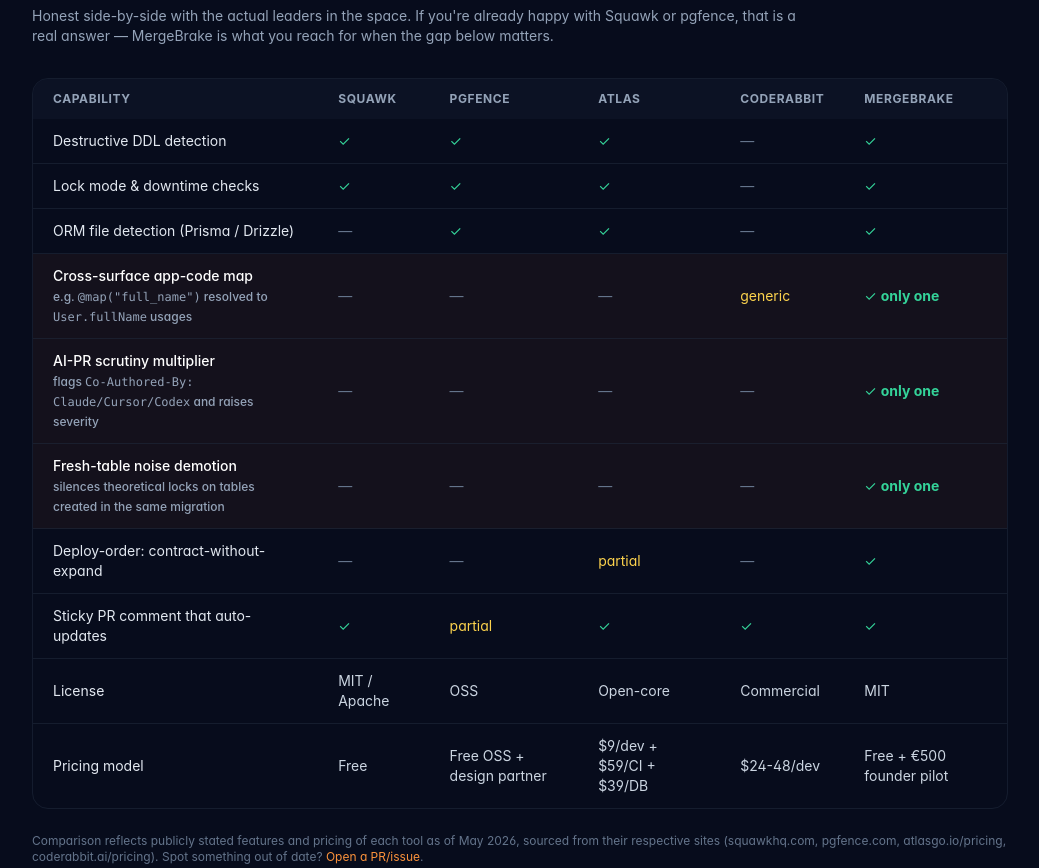
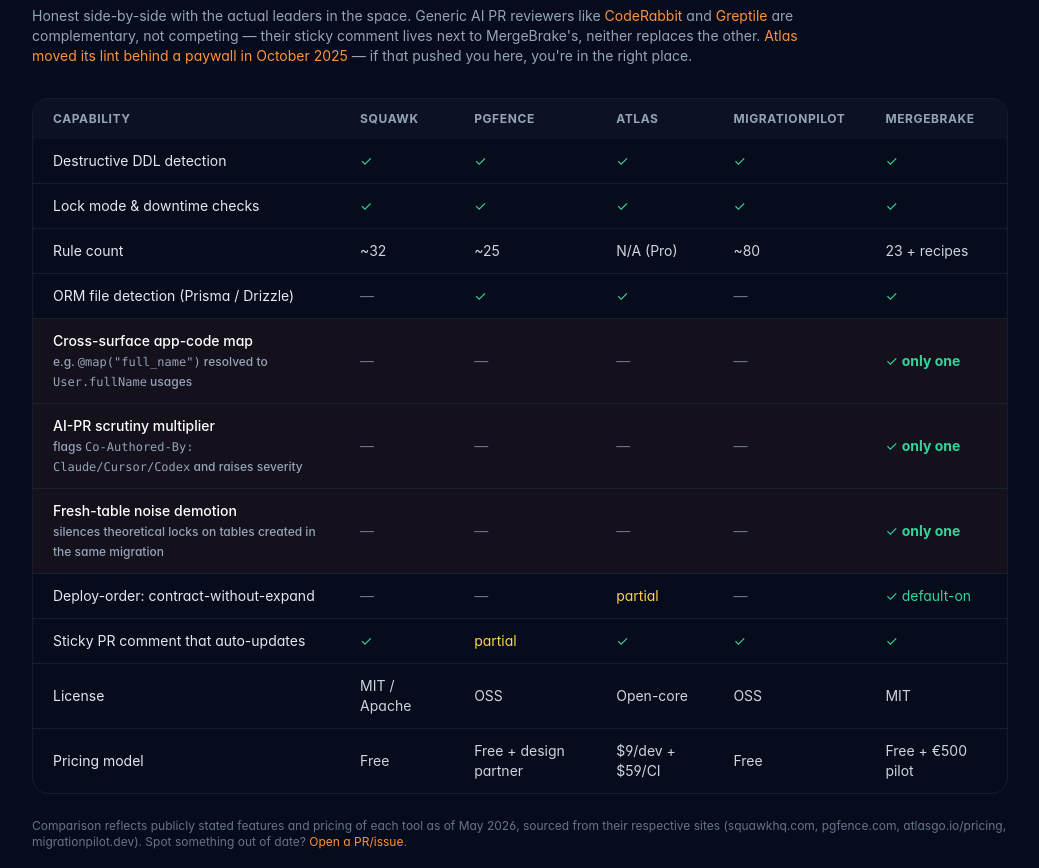
Before and after one commit to mergebrake/mergebrake, a website: page website/index.html in a window 1280 px wide. Shown: the part 4940-5808 px from the top of the page, without its empty margins (120-1159 px from the left). Drawn offline with nearby package versions, Linux system fonts and the light colour scheme; a web font is replaced by a local one.

Commit message:
feat: default-on deploy-order analysis + MigrationPilot in comparison
Two changes informed by a deeper competitor sweep (Atlas paywall of
Oct 2025, PocketOS-Cursor incident of Apr 2026, Prisma v6.15.0 AI
guardrails — all verified) and an honest read of where MergeBrake's
unique surface really sits.

1. action.yml: new `base-checkout` input (default 'true')

Deploy-order analysis ("contract-without-expand") is MergeBrake's
most powerful feature: catching the case where a PR removes app
code that references a column AND drops the column in the same
deploy, which can still break older replicas during rollout. Until
now it was opt-in behind `base-repo`, which most users never wired
up. New design: the Action does a second `actions/checkout@v4`
into `__mergebrake_base/` against the PR base ref, then passes
`--base-repo __mergebrake_base` to the scan automatically.

Resolution order is now:
  1. Explicit `inputs.base-repo` (operator override, e.g. for
     monorepo with non-standard layout)
  2. Auto-checkout into `__mergebrake_base/` if base-checkout=true
     and the trigger resolved a base ref
  3. Empty (deploy-order disabled, just SQL/cross-surface analysis)

`continue-on-error: true` on the auto-checkout step protects
against forked PRs without base access — the rest of the analysis
still runs.

2. website/index.html: comparison table refreshed

Swapped CodeRabbit out for MigrationPilot in the table — CodeRabbit
is a generic AI PR reviewer (complementary, not competing) while
MigrationPilot is a direct DB-migration linter competitor (80 rules,
auto-fix, OSS). Added a 'Rule count' row so the rule-parity FAQ
gets a one-line answer. The intro paragraph now explicitly says
CodeRabbit/Greptile are complementary, and surfaces the Atlas paywall
as the narrative anchor: 'if that pushed you here, you're in the
right place.' The 'Deploy-order: contract-without-expand' row gains
a 'default-on' badge to advertise the action.yml change.

Smoke
- npm run build clean
- 123/123 tests still green
- action.yml validates as YAML (17 inputs, 8 steps in runs)
- HTML balance check passes

```diff
--- a/website/index.html
+++ b/website/index.html
@@ -663,10 +663,14 @@
             How MergeBrake compares to the tools you might already use
           </h2>
           <p class="mt-3 max-w-3xl text-sm text-slate-400">
-            Honest side-by-side with the actual leaders in the space. If
-            you're already happy with Squawk or pgfence, that is a real
-            answer — MergeBrake is what you reach for when the gap below
-            matters.
+            Honest side-by-side with the actual leaders in the space.
+            Generic AI PR reviewers like
+            <a class="text-brake-400 hover:underline" href="https://www.coderabbit.ai/" target="_blank" rel="noopener">CodeRabbit</a>
+            and <a class="text-brake-400 hover:underline" href="https://www.greptile.com/" target="_blank" rel="noopener">Greptile</a>
+            are complementary, not competing — their sticky comment
+            lives next to MergeBrake's, neither replaces the other.
+            <a class="text-brake-400 hover:underline" href="https://dev.to/mickelsamuel/atlas-paywalled-their-migration-linter-here-are-your-free-alternatives-4god" target="_blank" rel="noopener">Atlas moved its lint behind a paywall in October 2025</a>
+            — if that pushed you here, you're in the right place.
           </p>
           <div
             class="mt-8 overflow-x-auto rounded-2xl border border-slate-800/60"
@@ -684,9 +688,7 @@
                   <th class="px-5 py-3">
                     <a class="hover:text-white" href="https://atlasgo.io/" target="_blank" rel="noopener">Atlas</a>
                   </th>
-                  <th class="px-5 py-3">
-                    <a class="hover:text-white" href="https://www.coderabbit.ai/" target="_blank" rel="noopener">CodeRabbit</a>
-                  </th>
+                  <th class="px-5 py-3">MigrationPilot</th>
                   <th class="px-5 py-3 text-brake-300">MergeBrake</th>
                 </tr>
               </thead>
@@ -696,7 +698,7 @@
                   <td class="px-5 py-3 text-emerald-400">✓</td>
                   <td class="px-5 py-3 text-emerald-400">✓</td>
                   <td class="px-5 py-3 text-emerald-400">✓</td>
-                  <td class="px-5 py-3 text-slate-500">—</td>
+                  <td class="px-5 py-3 text-emerald-400">✓</td>
                   <td class="px-5 py-3 text-emerald-400">✓</td>
                 </tr>
                 <tr>
@@ -704,8 +706,16 @@
                   <td class="px-5 py-3 text-emerald-400">✓</td>
                   <td class="px-5 py-3 text-emerald-400">✓</td>
                   <td class="px-5 py-3 text-emerald-400">✓</td>
-                  <td class="px-5 py-3 text-slate-500">—</td>
                   <td class="px-5 py-3 text-emerald-400">✓</td>
+                  <td class="px-5 py-3 text-emerald-400">✓</td>
+                </tr>
+                <tr>
+                  <td class="px-5 py-3">Rule count</td>
+                  <td class="px-5 py-3 text-slate-300">~32</td>
+                  <td class="px-5 py-3 text-slate-300">~25</td>
+                  <td class="px-5 py-3 text-slate-300">N/A (Pro)</td>
+                  <td class="px-5 py-3 text-slate-300">~80</td>
+                  <td class="px-5 py-3 text-slate-300">23 + recipes</td>
                 </tr>
                 <tr>
                   <td class="px-5 py-3">ORM file detection (Prisma / Drizzle)</td>
@@ -723,7 +733,7 @@
                   <td class="px-5 py-3 text-slate-500">—</td>
                   <td class="px-5 py-3 text-slate-500">—</td>
                   <td class="px-5 py-3 text-slate-500">—</td>
-                  <td class="px-5 py-3 text-amber-300">generic</td>
+                  <td class="px-5 py-3 text-slate-500">—</td>
                   <td class="px-5 py-3 text-emerald-400">✓ <strong class="text-brake-300">only one</strong></td>
                 </tr>
                 <tr class="bg-brake-500/5">
@@ -754,7 +764,7 @@
                   <td class="px-5 py-3 text-slate-500">—</td>
                   <td class="px-5 py-3 text-amber-300">partial</td>
                   <td class="px-5 py-3 text-slate-500">—</td>
-                  <td class="px-5 py-3 text-emerald-400">✓</td>
+                  <td class="px-5 py-3 text-emerald-400">✓ default-on</td>
                 </tr>
                 <tr>
                   <td class="px-5 py-3">Sticky PR comment that auto-updates</td>
@@ -769,16 +779,16 @@
                   <td class="px-5 py-3 text-slate-300">MIT / Apache</td>
                   <td class="px-5 py-3 text-slate-300">OSS</td>
                   <td class="px-5 py-3 text-slate-300">Open-core</td>
-                  <td class="px-5 py-3 text-slate-300">Commercial</td>
+                  <td class="px-5 py-3 text-slate-300">OSS</td>
                   <td class="px-5 py-3 text-slate-300">MIT</td>
                 </tr>
                 <tr>
                   <td class="px-5 py-3">Pricing model</td>
                   <td class="px-5 py-3 text-slate-300">Free</td>
-                  <td class="px-5 py-3 text-slate-300">Free OSS + design partner</td>
-                  <td class="px-5 py-3 text-slate-300">$9/dev + $59/CI + $39/DB</td>
-                  <td class="px-5 py-3 text-slate-300">$24-48/dev</td>
-                  <td class="px-5 py-3 text-slate-300">Free + €500 founder pilot</td>
+                  <td class="px-5 py-3 text-slate-300">Free + design partner</td>
+                  <td class="px-5 py-3 text-slate-300">$9/dev + $59/CI</td>
+                  <td class="px-5 py-3 text-slate-300">Free</td>
+                  <td class="px-5 py-3 text-slate-300">Free + €500 pilot</td>
                 </tr>
               </tbody>
             </table>
@@ -788,7 +798,7 @@
             (<a class="hover:text-white" href="https://squawkhq.com/" target="_blank" rel="noopener">squawkhq.com</a>,
             <a class="hover:text-white" href="https://pgfence.com/" target="_blank" rel="noopener">pgfence.com</a>,
             <a class="hover:text-white" href="https://atlasgo.io/pricing" target="_blank" rel="noopener">atlasgo.io/pricing</a>,
-            <a class="hover:text-white" href="https://www.coderabbit.ai/pricing" target="_blank" rel="noopener">coderabbit.ai/pricing</a>).
+            <a class="hover:text-white" href="https://migrationpilot.dev/" target="_blank" rel="noopener">migrationpilot.dev</a>).
             Spot something out of date? <a class="text-brake-400 hover:underline" href="https://github.com/mergebrake/mergebrake/issues/new" target="_blank" rel="noopener">Open a PR/issue</a>.
           </p>
         </div>
```
Also changed, not shown: action.yml (+39 -2 lines).
